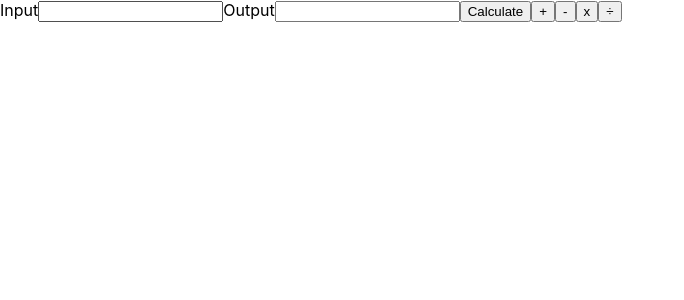
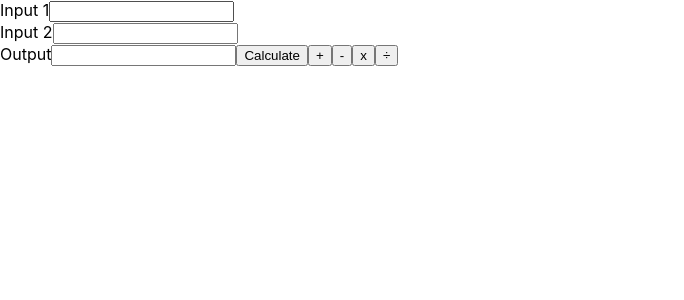
Before and after one commit to Jstephenson808/react_calculator, a React (Create React App) app: page / in a window 1280 px wide. Shown: the top 300 px of the page, without its empty margins (0-684 px from the left). Built offline with nearby package versions, Linux system fonts and the light colour scheme.

Commit message:
add input 2

```diff
--- a/src/Calculator.js
+++ b/src/Calculator.js
@@ -1,15 +1,17 @@
 import {useState} from "react";
 
 export default function Calculator() {
-    const [inputValue, setInputValue] = useState('');
+    const [input1Value, setInput1Value] = useState('');
     const [outputValue, setOutputValue] = useState('');
     return (
         <>
-            <label htmlFor='input-field'>Input</label>
-                <input id='input-field' onChange={(event) => {setInputValue(event.target.value)}}/>
+            <label htmlFor='input-field-1'>Input 1</label>
+                <input id='input-field-1' onChange={(event) => {setInput1Value(event.target.value)}}/><br/>
+            <label htmlFor='input-field-2'>Input 2</label>
+                <input id='input-field-2'/><br/>
             <label htmlFor='output-field'>Output</label>
                 <input id='output-field' defaultValue={outputValue}/>
-            <button id='calculate' onClick={() => {setOutputValue(inputValue)}}>Calculate</button>
+            <button id='calculate' onClick={() => {setOutputValue(input1Value)}}>Calculate</button>
             <button id='+'>+</button>
             <button id='-'>-</button>
             <button id='x'>x</button>
```
Also changed, not shown: 1 other file (tests, documents, lock files or other folders).
